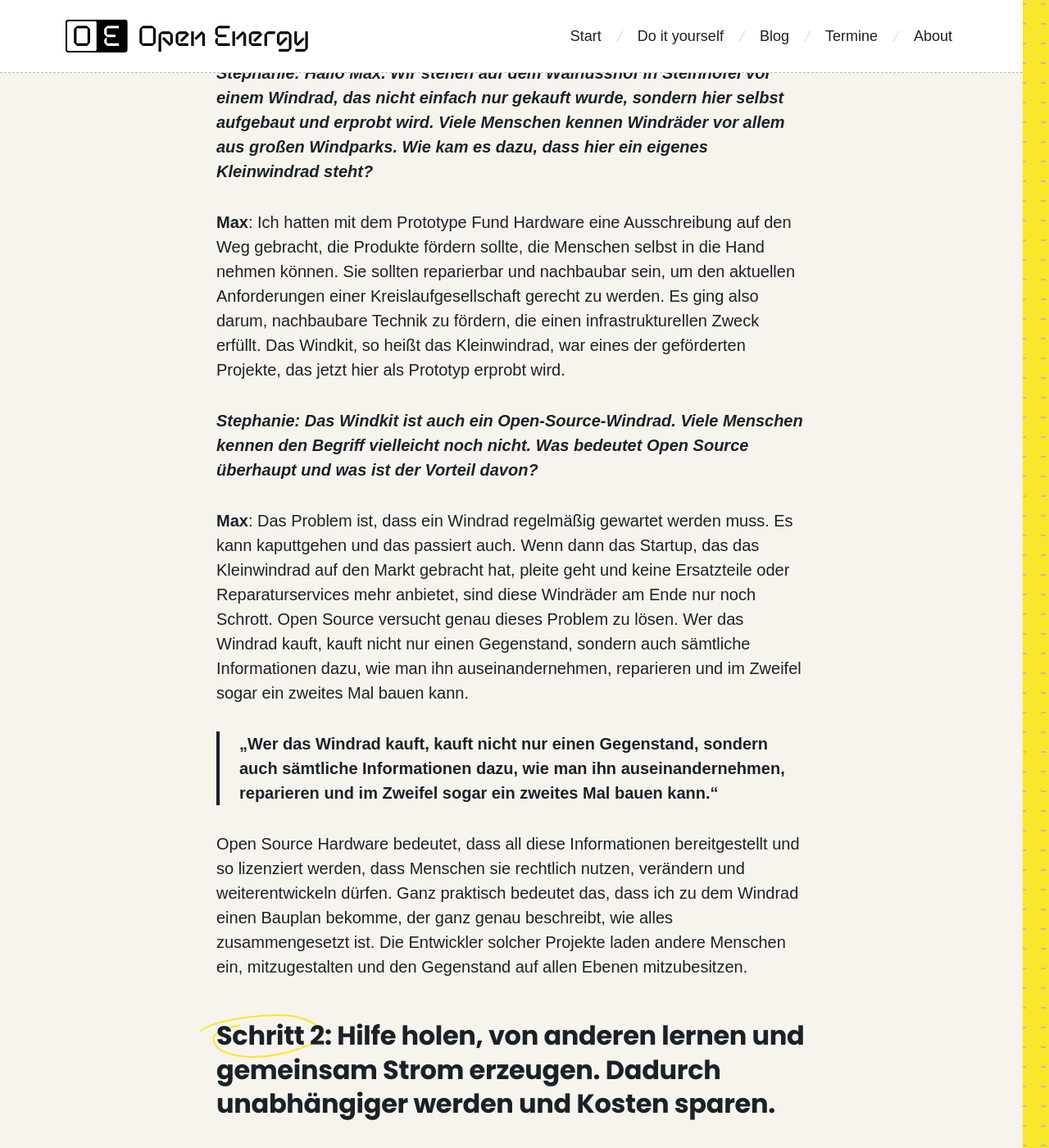
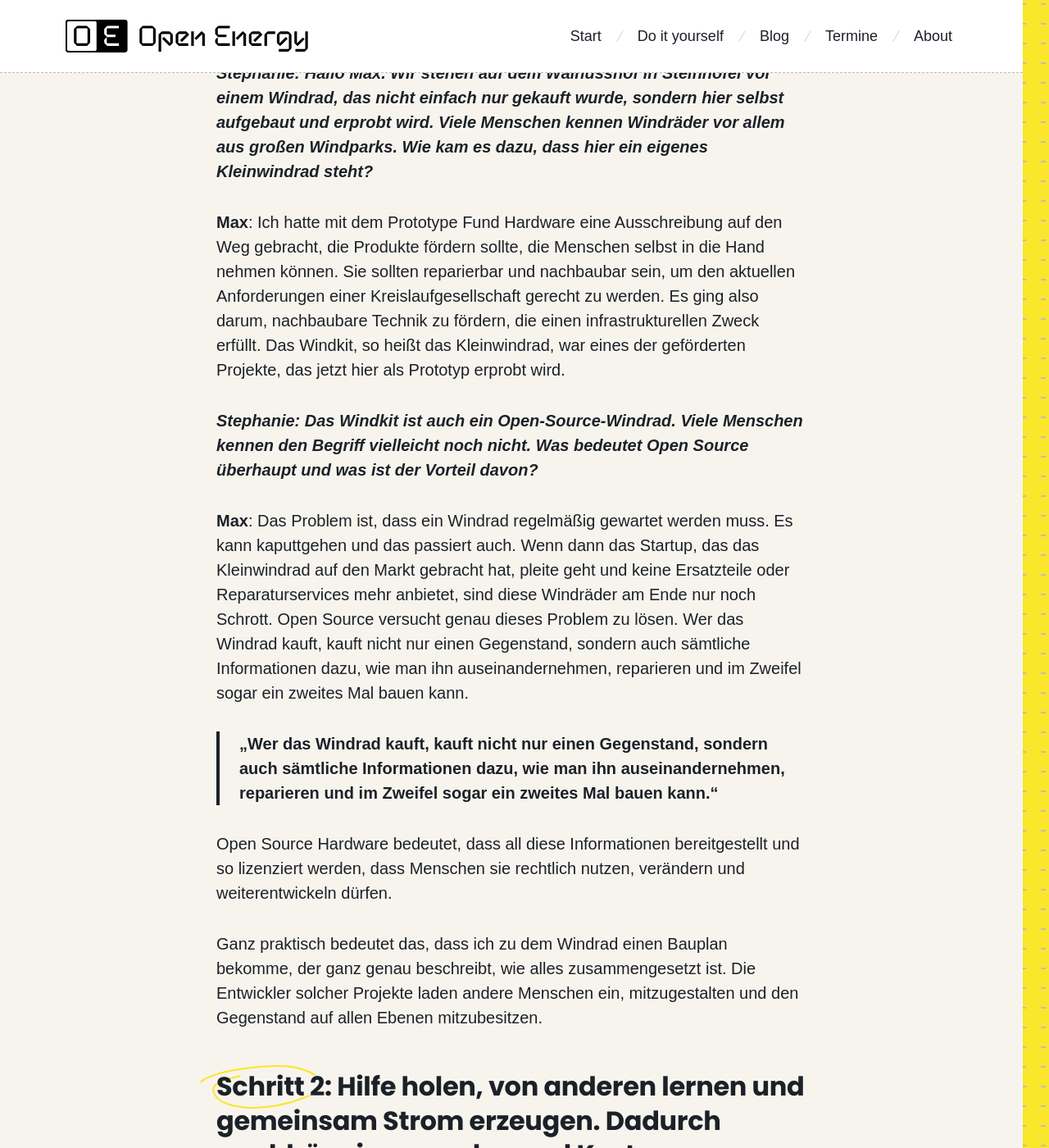
Before and after one commit to okfde/open-energy, a Jekyll site: the page built from _blog/interview-max.md, in a window 1280 px wide and 1400 px high, scrolled down 1470 px. Shown: the whole window at 82% size. Built offline with Jekyll 4.4.1, drawn with Linux system fonts in a browser that asks for light colours; some web fonts are replaced; some of the changed lines change nothing that is shown; some of the changed text lies outside the part shown.

Commit message:
Update interview-max.md

```diff
--- a/_blog/interview-max.md
+++ b/_blog/interview-max.md
@@ -1,22 +1,22 @@
 ---
 title: "Windrad: Selbst bauen und erproben"
-date: 2026-09-01
+date: 2026-08-18
 category: Windenergie
-excerpt: "Ein Windrad selbst bauen? Auf dem Walnusshof in Steinhöfel wird genau das ausprobiert. Doch hinter dem kleinen Windkit steckt viel mehr als ein Prototyp: Es geht um Open Source, Reparierbarkeit, gemeinsames Lernen und die Frage, wie viel Selbstwirksamkeit in Technik stecken kann. Und ja – ein bisschen wie ein Ikea-Regal ist es auch. Nur mit deutlich mehr Schrauben."
+excerpt: "Ein Windrad selbst bauen? Auf dem Walnusshof in Steinhöfel wurde genau das ausprobiert. Hinter dem kleinen Windkit steckt viel mehr als ein Prototyp: Es geht um Reparierbarkeit, gemeinsames Lernen und die Frage, wie viel Selbstwirksamkeit in Technik stecken kann. Und ja – ein bisschen wie ein Ikea-Regal ist es auch. Nur mit deutlich mehr Schrauben."
 featured: true
 image: "/assets/images/photos/blog/windkit-1.jpg"
 ---
 
 <figure class="article-figure">
   <img src="{{ '/assets/images/photos/blog/windkit-1.jpg' | relative_url }}" alt="">
-  <figcaption> Das Windkit in Steinhöfel war ein echtes Gemeinschaftsprojekt – gemeinsam bauen, lernen und ausprobieren © 2026</figcaption>
+  <figcaption> Das Windkit in Steinhöfel ist ein echtes Gemeinschaftsprojekt – gemeinsam bauen, lernen und ausprobieren © 2026</figcaption>
 </figure>
 
 ### Schritt 1: Technik selbst erproben – und mit Hilfe von öffentlich geteiltem Wissen Mitbesitzer:in am fertigen Produkt werden
 
 ***Stephanie: Hallo Max. Wir stehen auf dem Walnusshof in Steinhöfel vor einem Windrad, das nicht einfach nur gekauft wurde, sondern hier selbst aufgebaut und erprobt wird. Viele Menschen kennen Windräder vor allem aus großen Windparks. Wie kam es dazu, dass hier ein eigenes Kleinwindrad steht?***
 
-**Max**: Ich hatten mit dem Prototype Fund Hardware eine Ausschreibung auf den Weg gebracht, die Produkte fördern sollte, die Menschen selbst in die Hand nehmen können. Sie sollten reparierbar und nachbaubar sein, um den aktuellen Anforderungen einer Kreislaufgesellschaft gerecht zu werden. Es ging also darum, nachbaubare Technik zu fördern, die einen infrastrukturellen Zweck erfüllt. Das Windkit, so heißt das Kleinwindrad, war eines der geförderten Projekte, das jetzt hier als Prototyp erprobt wird.
+**Max**: Ich hatte mit dem Prototype Fund Hardware eine Ausschreibung auf den Weg gebracht, die Produkte fördern sollte, die Menschen selbst in die Hand nehmen können. Sie sollten reparierbar und nachbaubar sein, um den aktuellen Anforderungen einer Kreislaufgesellschaft gerecht zu werden. Es ging also darum, nachbaubare Technik zu fördern, die einen infrastrukturellen Zweck erfüllt. Das Windkit, so heißt das Kleinwindrad, war eines der geförderten Projekte, das jetzt hier als Prototyp erprobt wird.
 
 ***Stephanie: Das Windkit ist auch ein Open-Source-Windrad. Viele Menschen kennen den Begriff vielleicht noch nicht. Was bedeutet Open Source überhaupt und was ist der Vorteil davon?***
 
@@ -24,7 +24,9 @@
 
 > **„Wer das Windrad kauft, kauft nicht nur einen Gegenstand, sondern auch sämtliche Informationen dazu, wie man ihn auseinandernehmen, reparieren und im Zweifel sogar ein zweites Mal bauen kann.“**
 
-Open Source Hardware bedeutet, dass all diese Informationen bereitgestellt und so lizenziert werden, dass Menschen sie rechtlich nutzen, verändern und weiterentwickeln dürfen. Ganz praktisch bedeutet das, dass ich zu dem Windrad einen Bauplan bekomme, der ganz genau beschreibt, wie alles zusammengesetzt ist. Die Entwickler solcher Projekte laden andere Menschen ein, mitzugestalten und den Gegenstand auf allen Ebenen mitzubesitzen.
+Open Source Hardware bedeutet, dass all diese Informationen bereitgestellt und so lizenziert werden, dass Menschen sie rechtlich nutzen, verändern und weiterentwickeln dürfen.
+
+Ganz praktisch bedeutet das, dass ich zu dem Windrad einen Bauplan bekomme, der ganz genau beschreibt, wie alles zusammengesetzt ist. Die Entwickler solcher Projekte laden andere Menschen ein, mitzugestalten und den Gegenstand auf allen Ebenen mitzubesitzen.
 
 ### Schritt 2: Hilfe holen, von anderen lernen und gemeinsam Strom erzeugen. Dadurch unabhängiger werden und Kosten sparen.
 
```
